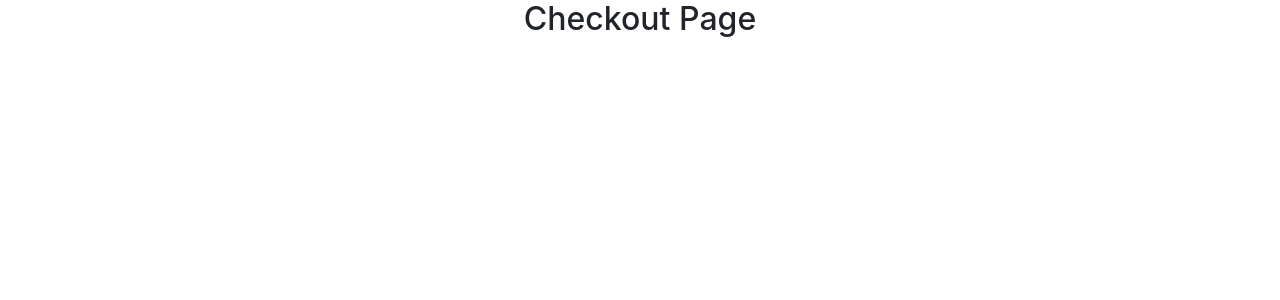
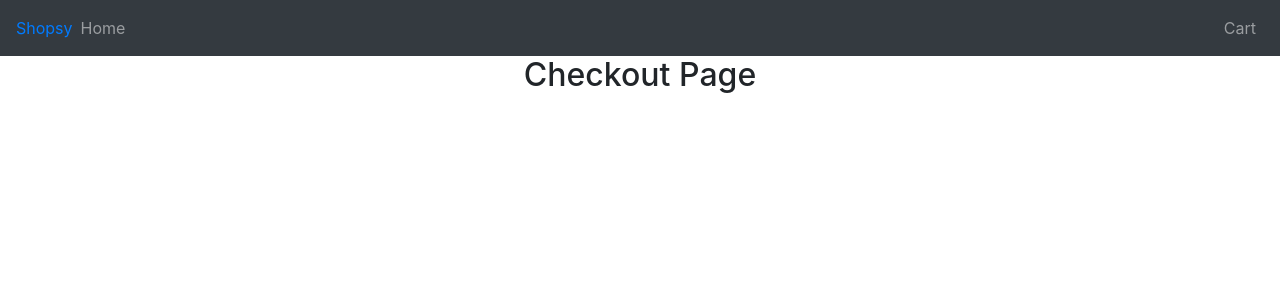
Before and after one commit to nakiacallaway/react-shoppy-ts, a React (Create React App) app: page /checkout in a window 1280 px wide. Shown: the top 300 px of the page. Built offline with nearby package versions, Linux system fonts and the light colour scheme.

Commit message:
feat(navbar):added navbar to app and tested links

```diff
--- a/src/componennts/Navbar.tsx
+++ b/src/componennts/Navbar.tsx
@@ -4,14 +4,14 @@ const Navbar = () => {
     return (
     <nav className="navbar navbar-expand-lg navbar-dark bg-dark">
         <Link to='/'>Shopsy</Link>
-
-        <div className="navbar-nav">
-            <Link className="nav-link" to='/'>Home</Link>
-            <Link className="nav-link" to='/cart'>Cart</Link>
-            <Link className="nav-link" to='/checkout'>Checkout</Link>
-            <Link className="nav-link" to='/products/1'>Product</Link>
+        <div className="collapse navbar-collapse">
+            <div className="navbar-nav">
+                <Link className="nav-link" to='/'>Home</Link>
+                {/* <Link className="nav-link" to='/cart'>Cart</Link>
+                <Link className="nav-link" to='/checkout'>Checkout</Link>
+                <Link className="nav-link" to='/products/1'>Product</Link> */}
+            </div>
         </div>
-
         <div className="sh-cart-icon">
             <div className="navbar-nav">
             <Link className="nav-link" to='/cart'>Cart</Link>
--- a/src/routers/AppRoutes.tsx
+++ b/src/routers/AppRoutes.tsx
@@ -3,18 +3,22 @@ import HomePage from '../pages/HomePage';
 import CartPage from '../pages/CartPage';
 import CheckoutPage from '../pages/CheckoutPage';
 import ProductPage from '../pages/ProductPage';
-
+import Navbar from '../componennts/Navbar';
 
 
 const AppRoutes = () => {
     return (
     <div>
+        <Navbar />
+        <div className="container">
             <Switch>
                 <Route path='/' exact component={HomePage} />
                 <Route path='/products/:productId' component={ProductPage} />
                 <Route path='/cart' component={CartPage}/>
                 <Route path='/checkout' component={CheckoutPage}/>
            </Switch>
+
+        </div>
     </div>
     )
 }
```
Lines whose indentation alone changed are shown as unchanged.
